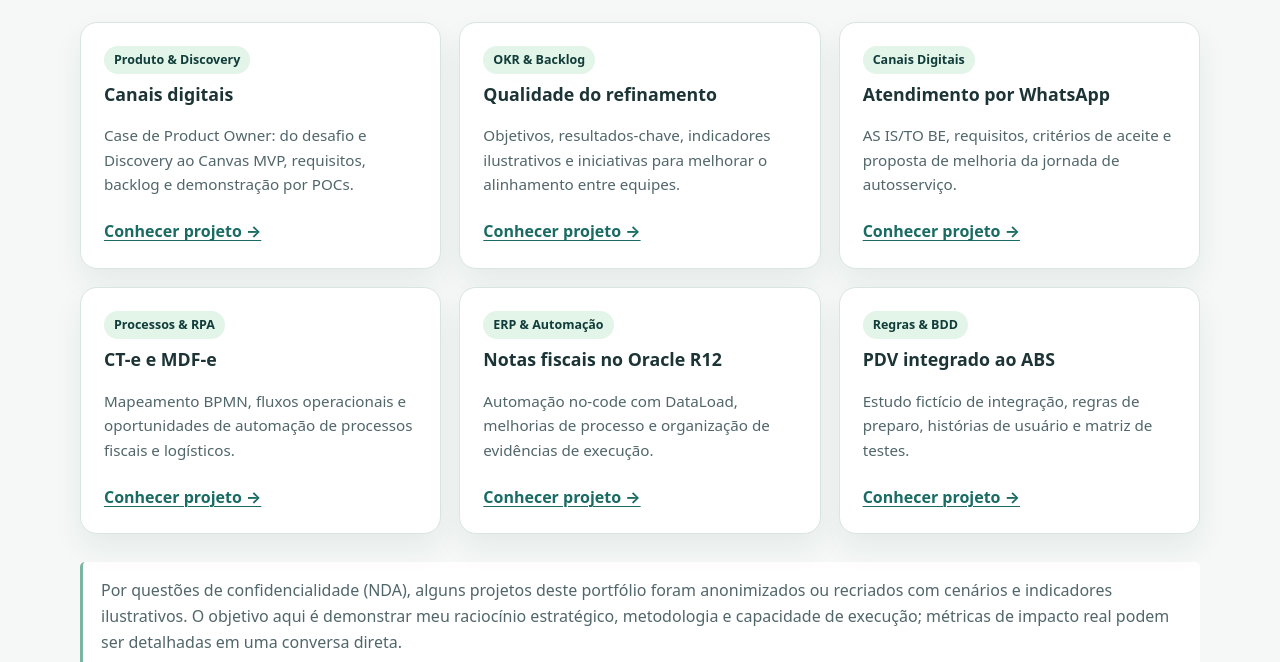
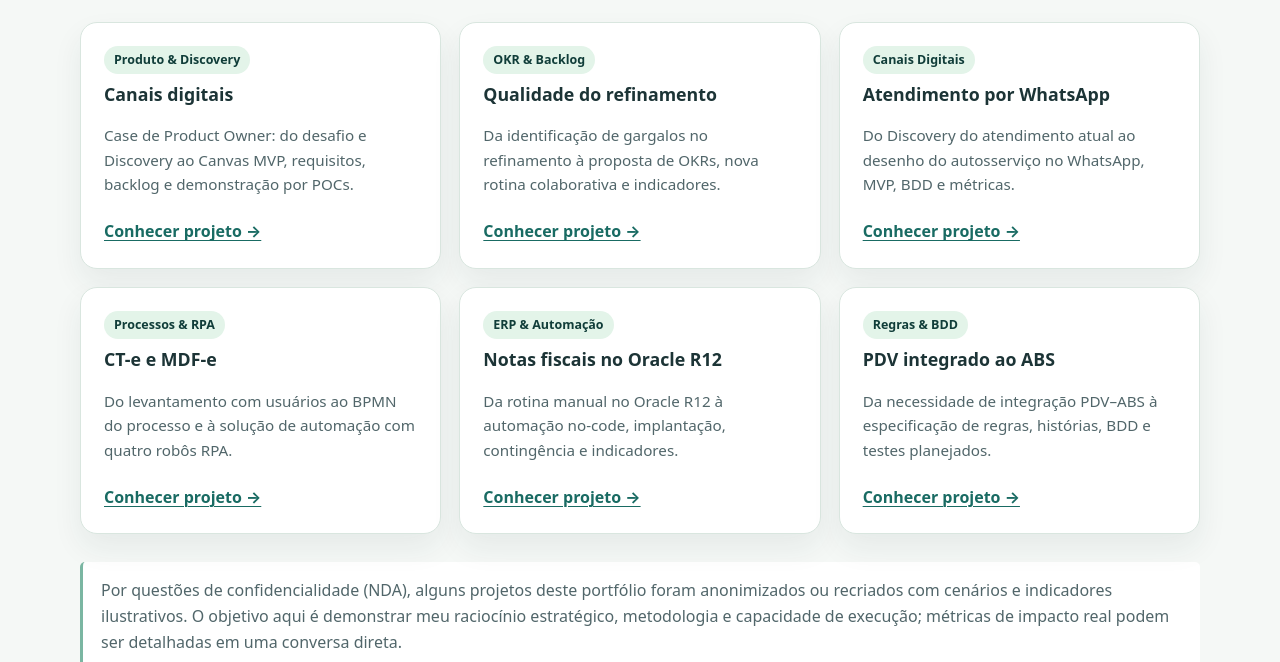
Before and after one commit to BertaT2C/BertaT2C.github.io, a plain HTML site: page index.html in a window 1280 px wide. Shown: the part 737-1399 px from the top of the page. Drawn offline with Linux system fonts and the light colour scheme.

Commit message:
Atualizar cartões com narrativa do Discovery à entrega para os cinco estudos de caso

```diff
--- a/index.html
+++ b/index.html
@@ -94,31 +94,31 @@
           <article class="card">
             <span class="tag">OKR &amp; Backlog</span>
             <h3>Qualidade do refinamento</h3>
-            <p>Objetivos, resultados-chave, indicadores ilustrativos e iniciativas para melhorar o alinhamento entre equipes.</p>
+            <p>Da identificação de gargalos no refinamento à proposta de OKRs, nova rotina colaborativa e indicadores.</p>
             <a class="project-link" href="refinamento.html">Conhecer projeto →</a>
           </article>
           <article class="card">
             <span class="tag">Canais Digitais</span>
             <h3>Atendimento por WhatsApp</h3>
-            <p>AS IS/TO BE, requisitos, critérios de aceite e proposta de melhoria da jornada de autosserviço.</p>
+            <p>Do Discovery do atendimento atual ao desenho do autosserviço no WhatsApp, MVP, BDD e métricas.</p>
             <a class="project-link" href="whatsapp.html">Conhecer projeto →</a>
           </article>
           <article class="card">
             <span class="tag">Processos &amp; RPA</span>
             <h3>CT-e e MDF-e</h3>
-            <p>Mapeamento BPMN, fluxos operacionais e oportunidades de automação de processos fiscais e logísticos.</p>
+            <p>Do levantamento com usuários ao BPMN do processo e à solução de automação com quatro robôs RPA.</p>
             <a class="project-link" href="processos-rpa.html">Conhecer projeto →</a>
           </article>
           <article class="card">
             <span class="tag">ERP &amp; Automação</span>
             <h3>Notas fiscais no Oracle R12</h3>
-            <p>Automação no-code com DataLoad, melhorias de processo e organização de evidências de execução.</p>
+            <p>Da rotina manual no Oracle R12 à automação no-code, implantação, contingência e indicadores.</p>
             <a class="project-link" href="oracle-r12.html">Conhecer projeto →</a>
           </article>
           <article class="card">
             <span class="tag">Regras &amp; BDD</span>
             <h3>PDV integrado ao ABS</h3>
-            <p>Estudo fictício de integração, regras de preparo, histórias de usuário e matriz de testes.</p>
+            <p>Da necessidade de integração PDV–ABS à especificação de regras, histórias, BDD e testes planejados.</p>
             <a class="project-link" href="pdv.html">Conhecer projeto →</a>
           </article>
         </div>
```
